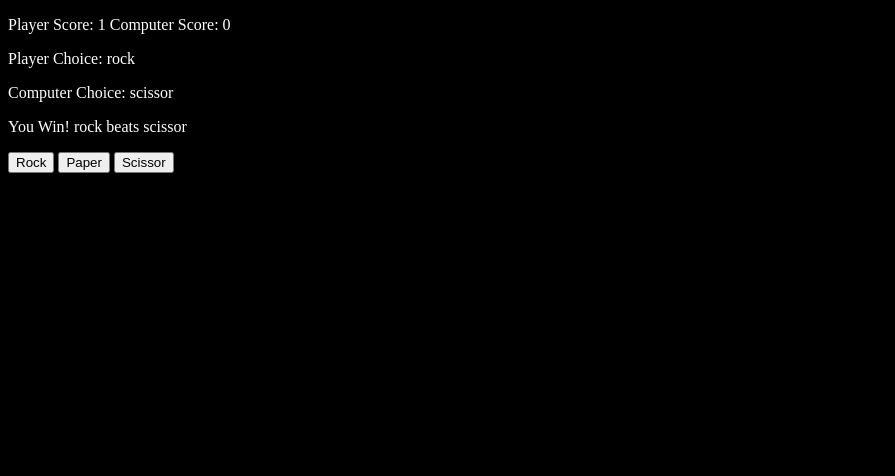
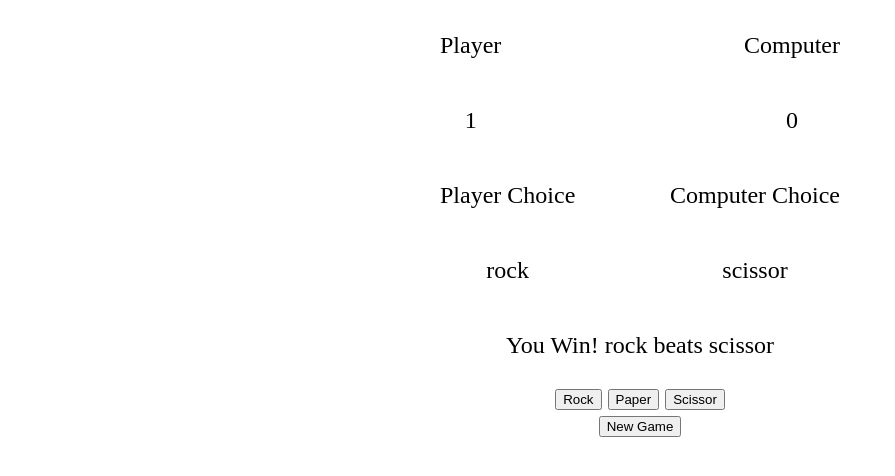
Before and after one commit to Rmg92/odin_project_rockpaperscissors, a plain HTML site: page index.html in a window 1280 px wide. Both pictures are taken after a click on the button "Rock". Shown: the whole page, without its empty margins (0-895 px from the left). Drawn offline with Linux system fonts and the light colour scheme.

Commit message:
Games is playable with buttons, Improvements to the UI and code in general.

```diff
--- a/css/styles.css
+++ b/css/styles.css
@@ -1,23 +1,46 @@
-html {
-    background-color: black;
+body {
+    display: flex;
+    flex-direction: column;
+    align-items: center;
+    font-size: 24px;
+    justify-content: space-between;
 }
 
 .scoreBoard {
-    color: white;
+    display: flex;
+    justify-content: space-between;
+    max-width: 400px;
+    width: 400px;
+    align-items: center;
+}
+
+.score {
+    display: flex;
+    flex-direction: column;
+    align-items: center;
+}
+
+.roundBoard {
+    display: flex;
+    flex-direction: column;
+    max-width: 400px;
+    width: 400px;
+    align-content: center;
+}
+
+.selections {
+    display: flex;
+    flex-direction: row;
+    justify-content: space-between;
+    height: 150px;
+}
+
+.choice {
+    display: flex;
+    flex-direction: column;
+    align-items: center;
 }
 
 .roundResult {
-    color: white;
+    text-align: center;
 }
-
-#playerSelection {
-    color: white;
-}
-
-#computerSelection {
-    color: white;
-}
-
-#roundResult {
-    color: white;
-}
--- a/index.html
+++ b/index.html
@@ -10,18 +10,44 @@
 
 <body>
     <div class="scoreBoard">
-        <p id="score">Player Score: 0 Computer Score: 0</p>
+        <!--Displays the Score for both the player and Computer as the game is played-->
+        <div class="score">
+            <p>Player</p>
+            <p id="playerScoreDisplay">0</p>
+        </div>
+        <div class="score">
+            <p>Computer</p>
+            <p id="computerScoreDisplay">0</p>
+        </div>
     </div>
 
     <div class="roundBoard">
-        <p id="playerSelection">Player Choice: </p>
-        <p id="computerSelection">Computer Choice: </p>
-        <p id="roundResult">Play a round!</p>
+        <!--Displays the players selections for the round and the round result-->
+        <div class="selections">
+            <div class="choice">
+                <p>Player Choice</p>
+                <p id="playerSelection"></p>
+            </div>
+            <div class="choice">
+                <p>Computer Choice</p>
+                <p id="computerSelection"></p>
+            </div>
+        </div>
+        <div class="roundResult">
+            <p id="roundResult">Select Rock, Paper or Scissor to Play!</p>
+        </div>
     </div>
 
-    <button class="rock">Rock</button>
-    <button class="paper">Paper</button>
-    <button class="scissor">Scissor</button>
+    <div class="playButtons">
+        <button class="rock">Rock</button>
+        <button class="paper">Paper</button>
+        <button class="scissor">Scissor</button>
+    </div>
+    <div>
+        <button class="newGame">New Game</button>
+    </div>
+
+
 </body>
 
 </html>
--- a/js/script.js
+++ b/js/script.js
@@ -3,57 +3,72 @@ let computerScore = 0;
 
 const playerChoice = document.querySelector('#playerSelection');
 const computerChoice = document.querySelector('#computerSelection');
-const score = document.querySelector('#score');
+const computerScoreDisplay = document.querySelector('#computerScoreDisplay');
+const playerScoreDisplay = document.querySelector('#playerScoreDisplay');
 const roundResult = document.querySelector('#roundResult');
+const playButtons = document.querySelector('.playButtons');
 
+/* If New game button is clicked, function new game is run, if rock, paper or scissor buttons are clicked, playRound function is run */
 const buttons = document.querySelectorAll('button');
 buttons.forEach((button) => {
     button.addEventListener('click', () => {
-        playRound(button.className, computerPlay());
+        if (button.className == 'newGame') {
+            newGame();
+        } else {
+            playRound(button.className, computerPlay());
+        }
     })
 })
 
 /* Computer makes a random choice between Rock, Paper and Scissor */
 function computerPlay() {
     /* a random number between 1 and 100 is chosen*/
-    let computerSelection = Math.round((Math.random() * 100) + 1);
+    let computerSelection = Math.random();
 
-    if (computerSelection < 34) {
-        /* if number is lower than 34, computer choses Rock*/
+    if (computerSelection < 1 / 3) {
+        /* if number is lower than 0.333.., computer choses Rock*/
         return "rock";
-    } else if (computerSelection > 66) {
-        /* if number is higher than 66, computer choses Paper*/
+    } else if (computerSelection > 2 / 3) {
+        /* if number is higher than 0.666.., computer choses Paper*/
         return "paper"
     } else {
-        /* if number is between 33 and 66, computer choses Scissor*/
+        /* if number is between 0.333.. and 0.666.., computer choses Scissor*/
         return "scissor"
     }
 }
 
+/* function is run when player beats computer, updates the round result and scores */
 function playerWin(playerSelection, computerSelection) {
     roundResult.textContent = "You Win! " + playerSelection + " beats " + computerSelection;
     playerScore++;
-    score.textContent = "Player Score: " + playerScore + " Computer Score: " + computerScore;
+    playerScoreDisplay.textContent = playerScore;
     game();
 }
 
+/* function is run when computer beats player, updates the round result and scores */
 function computerWin(playerSelection, computerSelection) {
     roundResult.textContent = "You Lose! " + computerSelection + " beats " + playerSelection;
     computerScore++;
-    score.textContent = "Player Score: " + playerScore + " Computer Score: " + computerScore;
+    computerScoreDisplay.textContent = computerScore;
     game();
 }
 
+/* Resets all the scores and selections and starts a new game */
 function newGame() {
     computerScore = 0;
     playerScore = 0;
-    score.textContent = "Player Score: " + playerScore + " Computer Score: " + computerScore;
+    computerScoreDisplay.textContent = computerScore;
+    playerScoreDisplay.textContent = playerScore;
+    computerChoice.textContent = '';
+    playerChoice.textContent = '';
+    roundResult.textContent = 'Select Rock, Paper or Scissor to Play!'
+    playButtons.style.display = "block";
 }
 
 /* One round of the game is played, computer vs player */
 function playRound(playerSelection, computerSelection) {
-    playerChoice.textContent = "Player Choice: " + playerSelection;
-    computerChoice.textContent = "Computer Choice: " + computerSelection;
+    playerChoice.textContent = playerSelection;
+    computerChoice.textContent = computerSelection;
 
     if (playerSelection === computerSelection) {
         roundResult.textContent = 'Tie!';
@@ -82,12 +97,10 @@ function playRound(playerSelection, computerSelection) {
  If tie or wrong choice by user -> repeat round */
 function game() {
     if (playerScore === 5) {
-        alert('Final Score - Player: ' + playerScore + ' Computer Score: ' + computerScore);
-        alert("You win the game! Press Ok to start a New Game");
-        newGame();
+        playButtons.style.display = "none";
+        roundResult.textContent = "Player wins the game! Press New Game Button to start a New Game"
     } else if (computerScore === 5) {
-        alert('Final Score - Player: ' + playerScore + ' Computer Score: ' + computerScore);
-        alert("Computer wins the game! Press Ok to start a New Game");
-        newGame();
+        playButtons.style.display = "none";
+        roundResult.textContent = "Computer wins the game! Press New Game Button to start a New Game";
     }
 }
```
Also changed, not shown: 1 other file.
